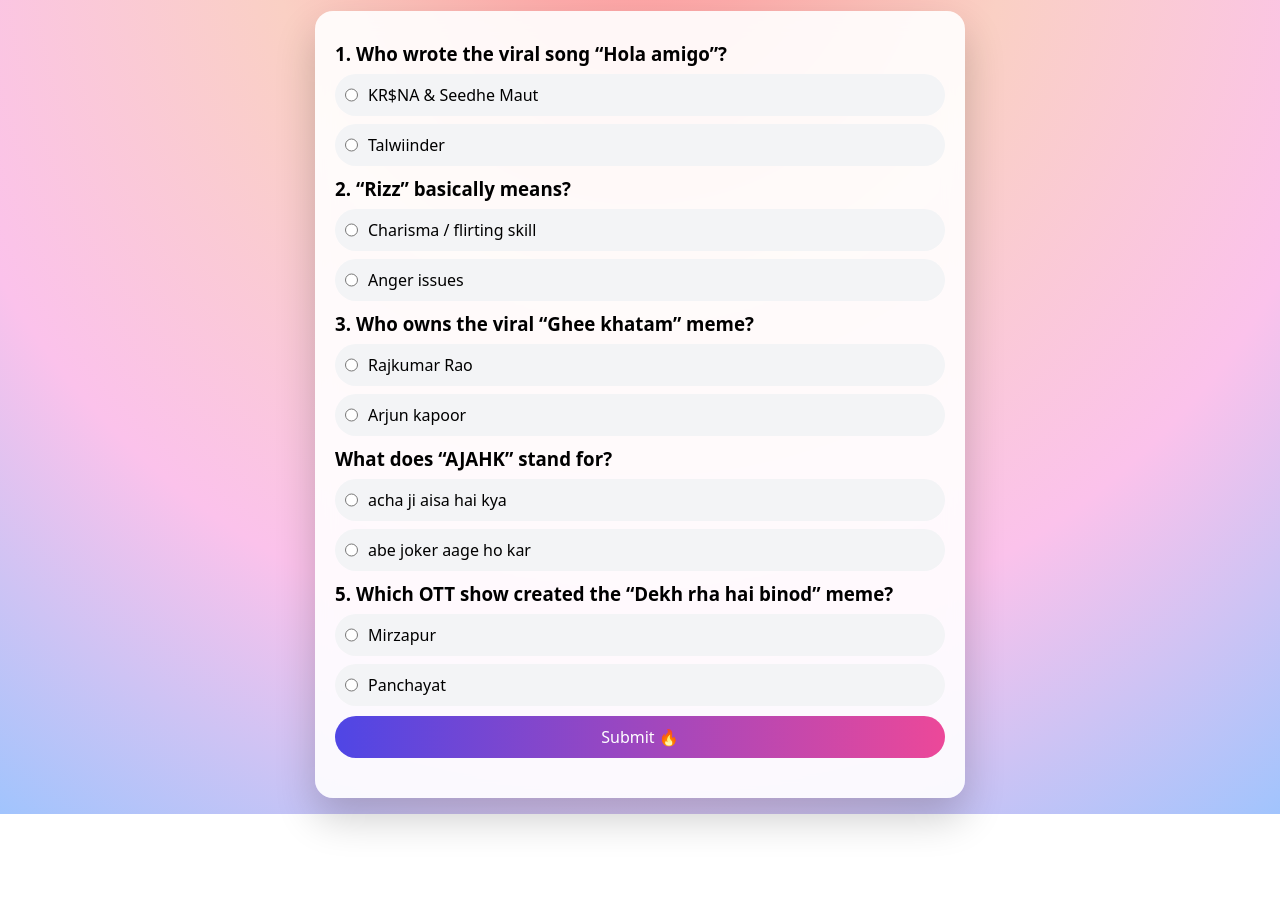
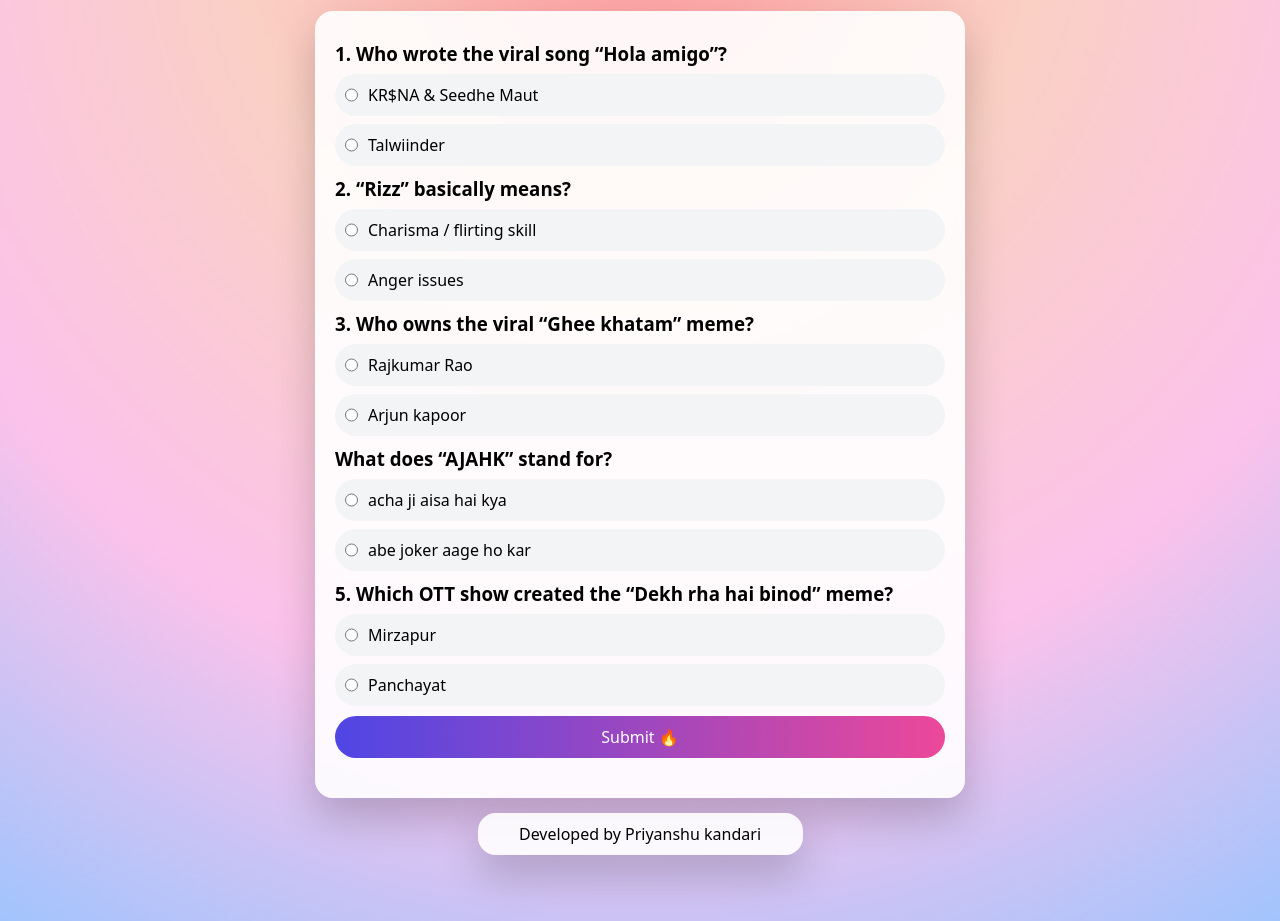
Before and after one commit to Priyanshu-kandari/Gen-Z-Quiz, a plain HTML site: page index.html in a window 1280 px wide. Shown: the part 84-1005 px from the top of the page. Before the commit the page ends 898 px from the top, so only its background shows below. Drawn offline with Linux system fonts and the light colour scheme.

Commit message:
Credit updated

```diff
--- a/index.html
+++ b/index.html
@@ -64,7 +64,11 @@
                 <p id="result-Tag"></p>
             </div>
         </main>
-    </div>
+        <div id="creditBox">
+            <div id="credit"><a href="https://www.instagram.com/preyanshuuu">Developed by Priyanshu kandari</a></div>
+         </div>
+        </div>
+
     <script src="app.js"></script>
 </body>
 </html>
--- a/style.css
+++ b/style.css
@@ -6,15 +6,17 @@
 }
 
 body{
-    min-height: 100vh;
+    height: auto;
     background: radial-gradient(circle at top, #ff9a9e, #fad0c4, #fbc2eb, #a1c4fd);
     display: flex;
     justify-content: center;
     align-items: center;
     padding: 16px;
+    overflow: hidden;
 }
 
 #wrapper{
+    height: 100%;
     width: 100%;
     max-width: 650px;
 }
@@ -101,10 +103,36 @@ header{
     opacity: 0.8;
 }
 
+#creditBox{
+    display: flex;
+    align-items: center;
+    justify-content: center;
+}
+
+#credit{
+    background: rgba(255,255,255,0.9);
+    text-align: center;
+    width: 50%;
+    margin-top: 15px;
+    margin-bottom: 50px;
+
+    padding: 10px;
+    border-radius: 18px;
+    box-shadow: 0 20px 40px rgba(0,0,0,0.2);
+    backdrop-filter: blur(10px);
+}
+
+a{
+    text-decoration: none;
+    color: black;
+    transition: 0.2s;
+}
+
 @media (max-width:600px){
     body{
         align-items: flex-start;
         padding: 20px 12px;
+        overflow: auto;
     }
 
     .wrapper{
@@ -123,4 +151,8 @@ header{
     #lead{
         font-size: 0.8rem;
     }
+
+    #credit{
+        width: 70%;
+    }
 }
```
